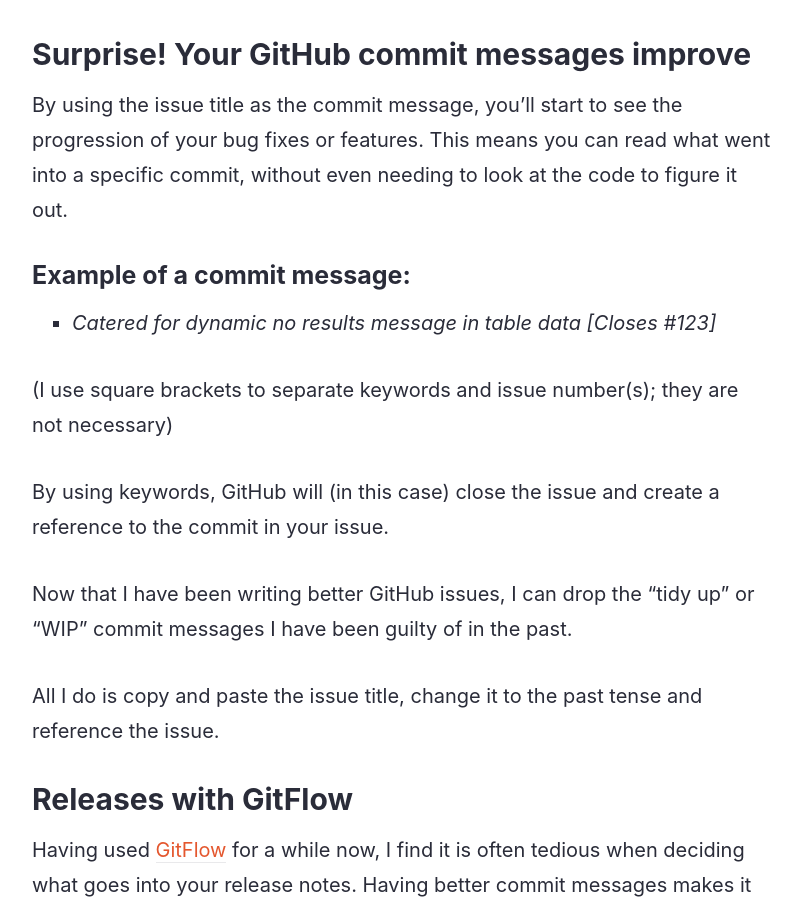
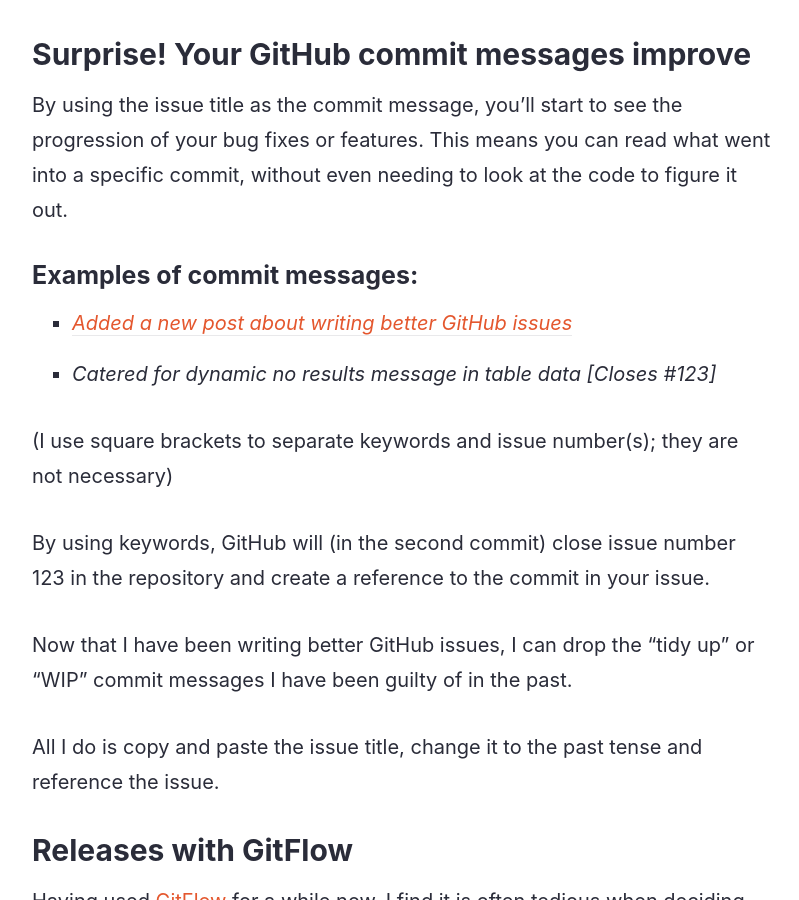
Before and after one commit to michaelthorne/michaelthorne.github.io, a Jekyll site: the page built from _posts/2018-04-06-writing-good-github-issues-makes-for-better-commit-messages.md, in a window 1280 px wide and 900 px high, scrolled down 1618 px. Shown: the whole window, without its empty margins (238-1037 px from the left). Built offline with Jekyll 4.4.1, drawn with Linux system fonts in a browser that asks for light colours; some web fonts are replaced.

Commit message:
Updated GitHub issues post with a link to the commit of the original post

```diff
--- a/_posts/2018-04-06-writing-good-github-issues-makes-for-better-commit-messages.md
+++ b/_posts/2018-04-06-writing-good-github-issues-makes-for-better-commit-messages.md
@@ -34,13 +34,15 @@
 By using the issue title as the commit message, you'll start to see the  progression of your bug fixes or features.
 This means you can read what went into a specific commit, without even needing to look at the code to figure it out.
 
-#### Example of a commit message:
+#### Examples of commit messages:
 
+- _[Added a new post about writing better GitHub issues](https://github.com/michaelthorne/michaelthorne.github.io/commit/98508703f9710e8a983b4e9e36f1807664e27a2d)_
 - _Catered for dynamic no results message in table data [Closes #123]_
 
 (I use square brackets to separate keywords and issue number(s); they are not necessary)
 
-By using keywords, GitHub will (in this case) close the issue and create a reference to the commit in your issue.
+By using keywords, GitHub will (in the second commit) close issue number 123 in the repository and create a reference to
+the commit in your issue.
 
 Now that I have been writing better GitHub issues, I can drop the "tidy up" or "WIP" commit messages I have been guilty
 of in the past.
```
